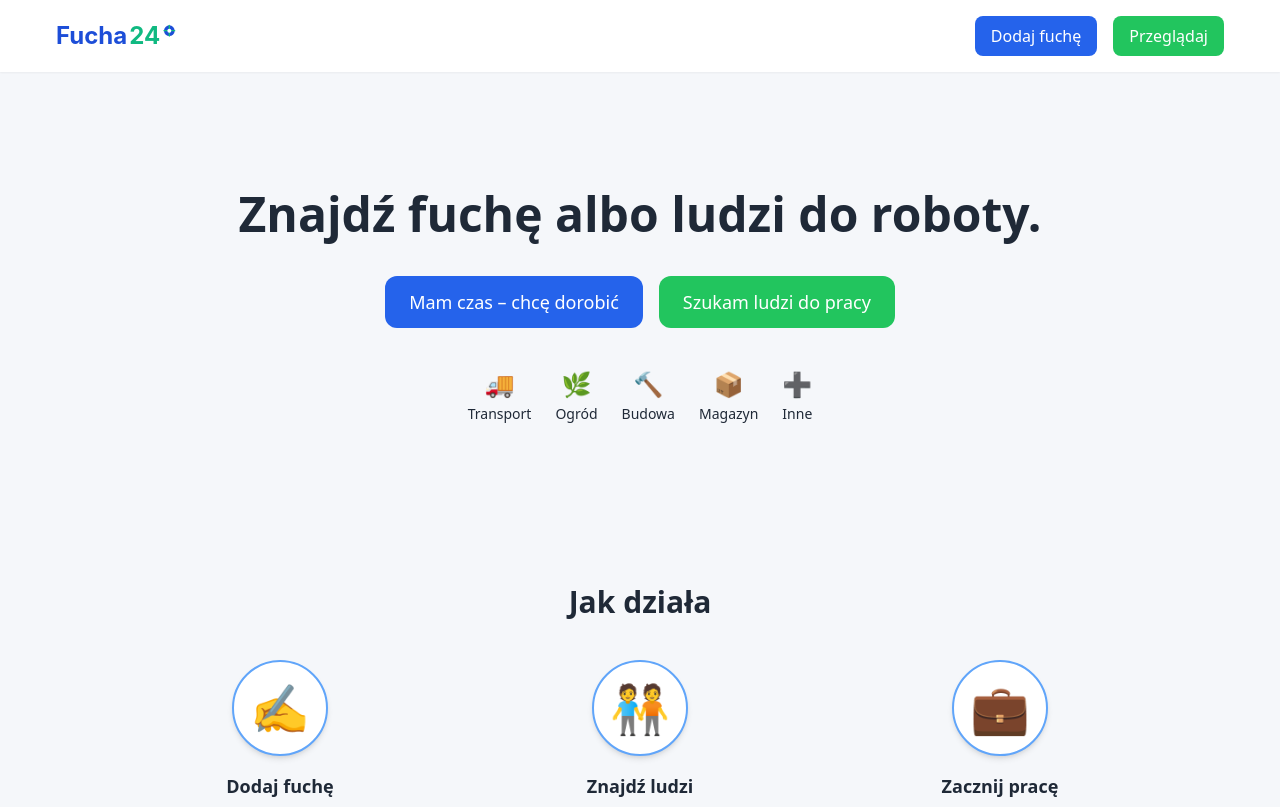
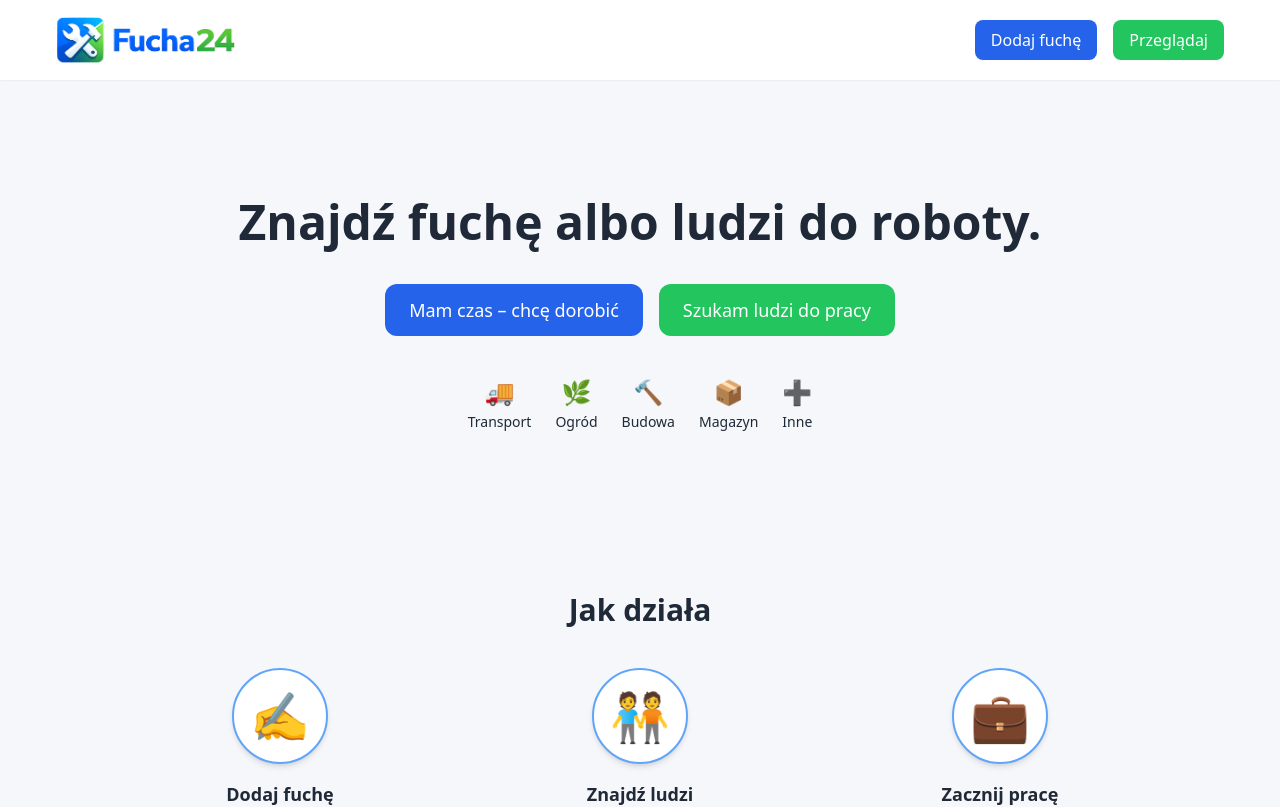
Before and after one commit to TruLab2025/fucha, a Next.js app: page / in a window 1280 px wide. Shown: the top 807 px of the page. Built offline with nearby package versions, Linux system fonts and the light colour scheme; no server answers.

Commit message:
fix: nowe logo fucha24.png w navbarze i stopce

```diff
--- a/components/Footer.tsx
+++ b/components/Footer.tsx
@@ -6,7 +6,7 @@ export default function Footer() {
     <footer className="bg-white mt-16 py-8">
       <div className="container mx-auto grid grid-cols-2 md:grid-cols-4 gap-4 text-sm text-text">
         <div>
-          <img src="/fucha24-logo.svg" alt="Fucha24 logo" width={120} height={32} className="mb-2" />
+          <img src="/fucha24.png" alt="Fucha24 logo" width={180} height={48} className="mb-2" />
           <ul className="space-y-1">
             <li><a href="#">Jak działa</a></li>
             <li><a href="#">Cennik</a></li>
--- a/components/Navbar.tsx
+++ b/components/Navbar.tsx
@@ -9,7 +9,7 @@ export default function Navbar() {
     <nav className="bg-white shadow-sm">
       <div className="container mx-auto flex flex-col sm:flex-row items-center justify-between py-4 gap-2 sm:gap-0">
         <Link href="/" className="flex items-center" aria-label="Fucha24 logo">
-          <Image src="/fucha24-logo.svg" alt="Fucha24 logo" width={90} height={28} className="sm:w-[120px] sm:h-[32px] w-[90px] h-[28px]" priority />
+          <Image src="/fucha24.png" alt="Fucha24 logo" width={180} height={48} className="sm:w-[180px] sm:h-[48px] w-[120px] h-[32px]" priority />
         </Link>
         <div className="flex flex-col sm:flex-row w-full sm:w-auto gap-2 sm:gap-4 mt-2 sm:mt-0">
           <Link href="/add" className="px-3 py-2 sm:px-4 sm:py-2 bg-primary text-white rounded-lg hover:bg-blue-700 text-base sm:text-base w-full sm:w-auto text-center">
```
Also changed, not shown: public/fucha24.png (added).
